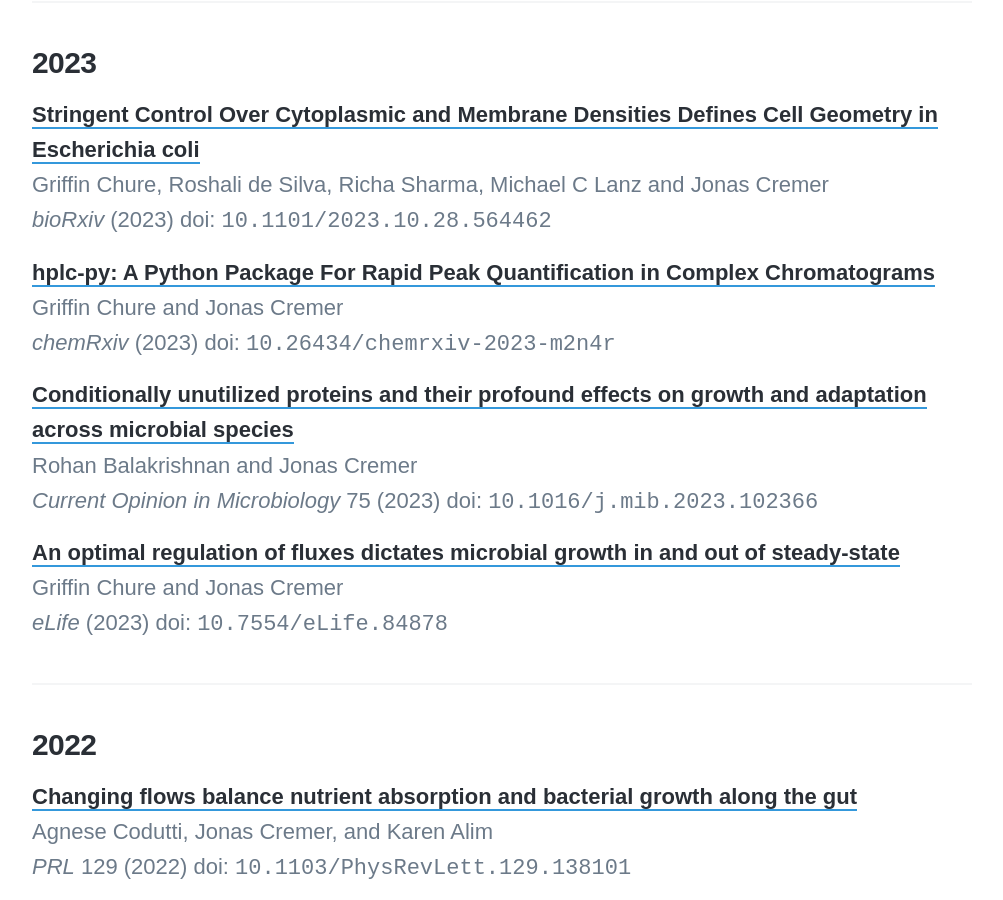
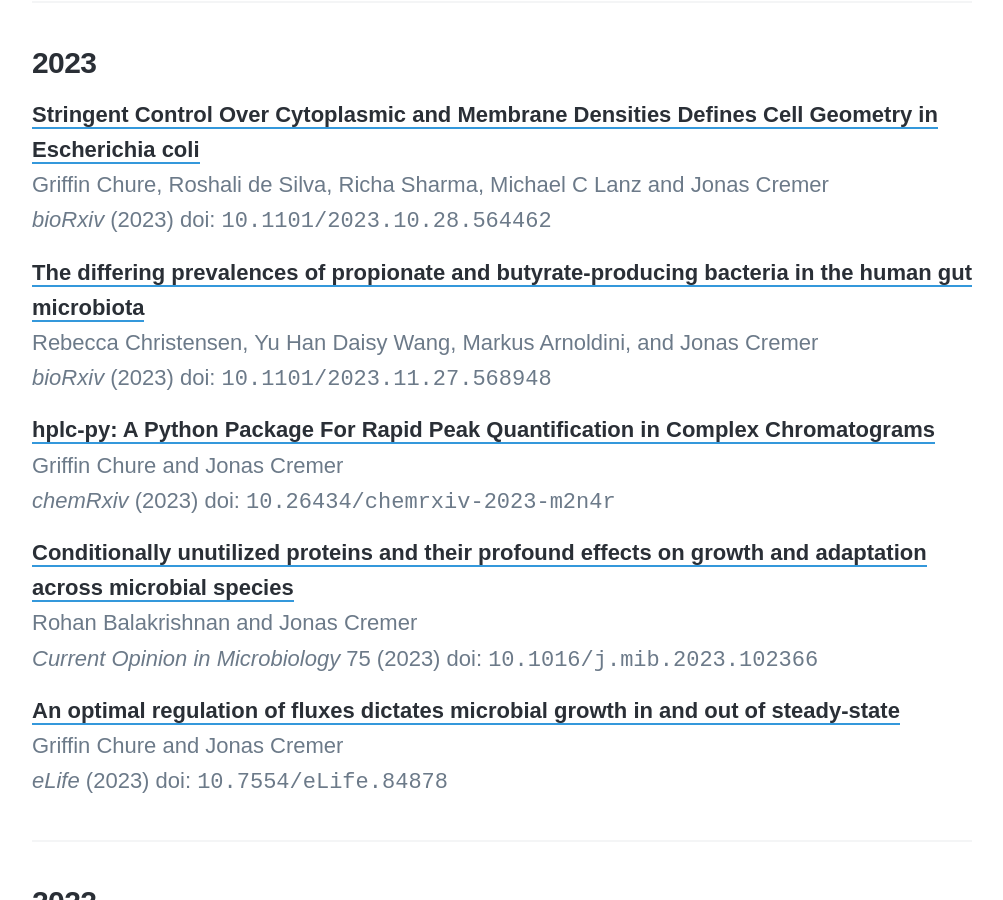
Before and after one commit to cremerlab/cremerlab.github.io, a Jekyll site: the page built from _pages/publications.md, in a window 1280 px wide and 900 px high, scrolled down 716 px. Shown: the whole window, without its empty margins (138-1141 px from the left). Built offline with Jekyll 4.4.1, drawn with Linux system fonts in a browser that asks for light colours; nearby versions of some CDN libraries; some web fonts are replaced.

Commit message:
update publication

```diff
--- a/_data/publications.yml
+++ b/_data/publications.yml
@@ -4,6 +4,11 @@
   authors: Griffin Chure, Roshali de Silva, Richa Sharma, Michael C Lanz and Jonas Cremer
   journal: bioRxiv
   doi: 10.1101/2023.10.28.564462
+- title: >
+      The differing prevalences of propionate and butyrate-producing bacteria in the human gut microbiota
+  authors: Rebecca Christensen, Yu Han Daisy Wang, Markus Arnoldini, and Jonas Cremer
+  journal: bioRxiv
+  doi: 10.1101/2023.11.27.568948
 - title: >
       hplc-py: A Python Package For Rapid Peak Quantification in Complex Chromatograms
   authors: Griffin Chure and Jonas Cremer
```
Also changed, not shown: _pages/alumni.md (+2 -2 lines).
